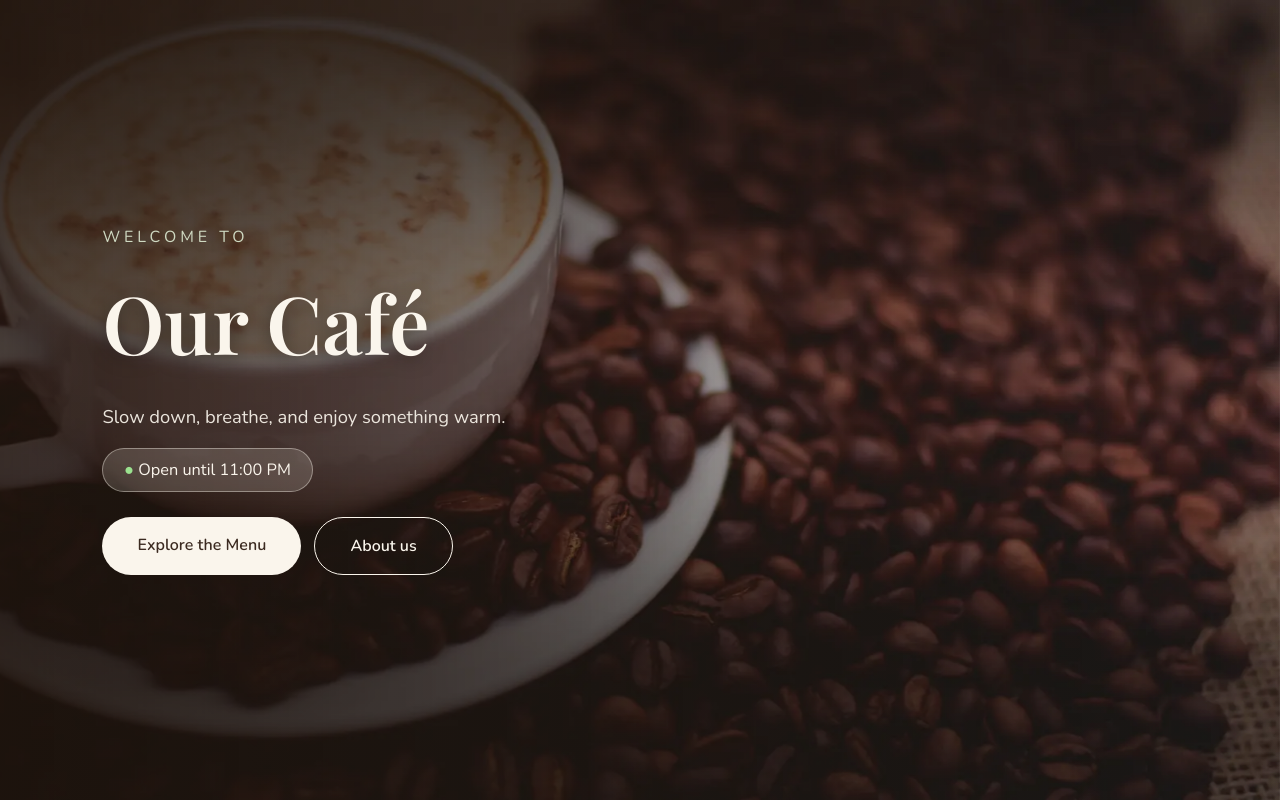
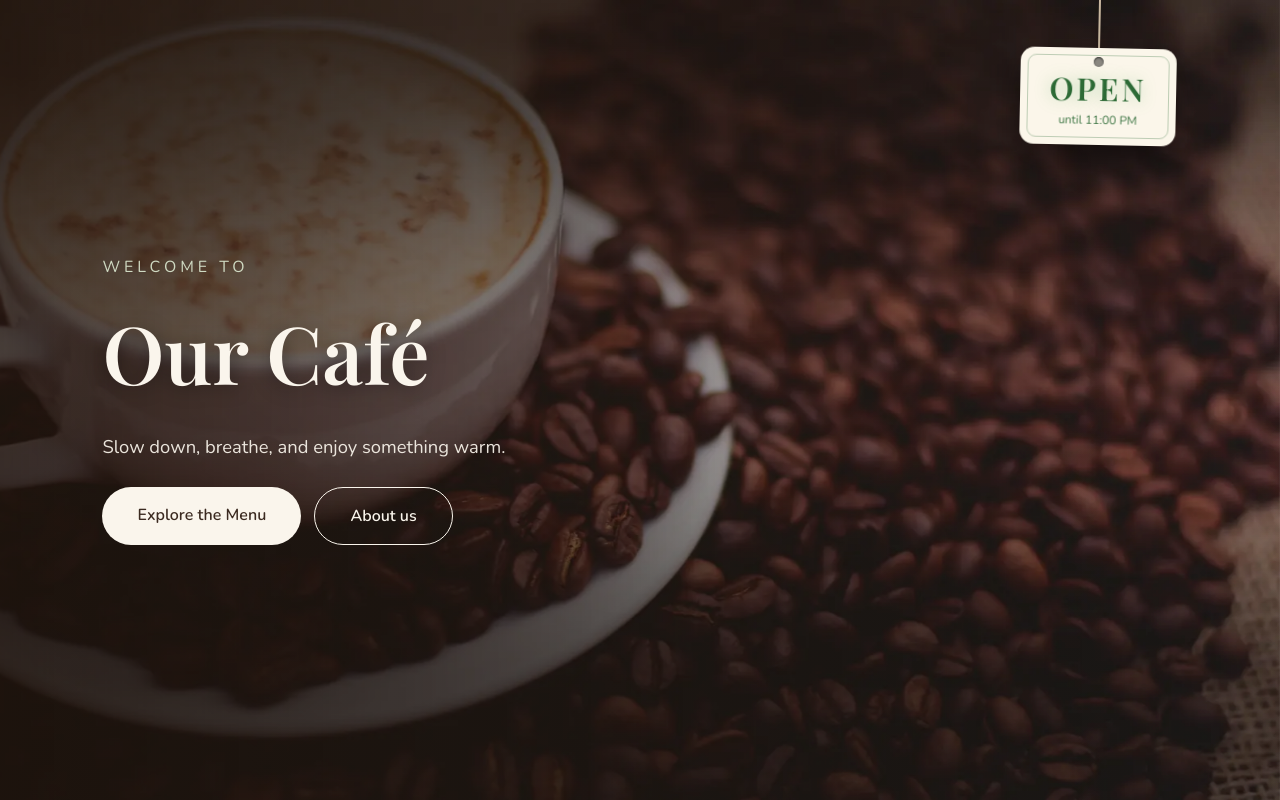
Before and after one commit to saeedzs/coffee-shop, a Django app: page / in a window 1280 px wide. Run offline with Django 5.2, Linux system fonts and the light colour scheme; data comes from the database, SQL or seed files in the repository; both versions use the stored data as it was after the commit.

Commit message:
open tag added on homepage

```diff
--- /dev/null
+++ b/coffee/static/css/door-sign.css
@@ -0,0 +1,48 @@
+/* The OPEN / CLOSED door sign on the welcome page */
+.door-sign {
+  position: absolute; top: 0; right: 8%; z-index: 5;
+  display: block; text-decoration: none;
+  transform-origin: 50% 0; transform: rotate(-2deg);
+  animation: door-sway 5s ease-in-out infinite;
+}
+.door-sign::before {                                              /* the string */
+  content: ""; display: block; width: 2px; height: 48px; margin: 0 auto; background: #c9b8a0;
+}
+.plate {
+  position: relative; display: block; width: 156px; padding: 1.5rem 1rem 1.05rem;
+  text-align: center; border-radius: 14px; box-shadow: 0 14px 28px rgba(0, 0, 0, .45);
+}
+.plate::before {                                                  /* hole for the string */
+  content: ""; position: absolute; top: .55rem; left: 50%; width: 10px; height: 10px; margin-left: -5px;
+  border-radius: 50%; background: rgba(0, 0, 0, .45); box-shadow: inset 0 1px 2px rgba(0, 0, 0, .6);
+}
+.plate::after {                                                   /* thin inner border, like a printed sign */
+  content: ""; position: absolute; inset: 7px; border: 1.5px solid currentColor; border-radius: 9px;
+  opacity: .3; pointer-events: none;
+}
+.door-sign.open   .plate { background: #fbf6ea; color: #2c6a35; }
+.door-sign.closed .plate { background: #1b2236; color: #f2b36b; }
+
+.plate b {
+  display: block; font-family: "Playfair Display", Georgia, serif;
+  font-size: 1.95rem; letter-spacing: .1em; line-height: 1.05;
+}
+.door-sign.open   b { text-shadow: 0 0 16px rgba(80, 170, 90, .4); }
+.door-sign.closed b { text-shadow: 0 0 16px rgba(242, 179, 107, .5); }
+.plate small { display: block; margin-top: .5rem; font-size: .74rem; line-height: 1.3; opacity: .92; }
+
+.door-sign:hover { animation-play-state: paused; }
+.door-sign:hover .plate { box-shadow: 0 18px 34px rgba(0, 0, 0, .55); }
+.door-sign:focus-visible { outline: 3px solid #fbf6ea; outline-offset: 4px; border-radius: 14px; }
+
+@keyframes door-sway { 0%, 100% { transform: rotate(-2.5deg); } 50% { transform: rotate(2.5deg); } }
+
+/* Phones: a smaller sign in the same corner */
+@media (max-width: 700px) {
+  .door-sign { right: 5%; }
+  .door-sign::before { height: 34px; }
+  .plate { width: 118px; padding: 1.2rem .7rem .85rem; }
+  .plate b { font-size: 1.5rem; }
+  .plate small { font-size: .66rem; }
+  .hero { padding-top: 8.5rem; }                  /* leaves room for the sign above the text */
+}
--- a/coffee/templates/coffee/welcome.html
+++ b/coffee/templates/coffee/welcome.html
@@ -1,6 +1,8 @@
 {% extends "coffee/base.html" %}
+{% load static %}
 {% block title %}Welcome{% endblock %}
 {% block content %}
+<link rel="stylesheet" href="{% static 'css/door-sign.css' %}">
 <section class="hero">
   <div class="hero-overlay"></div>
 
@@ -10,17 +12,24 @@
     <p class="tagline">
       {% if shop.is_open_now %}Slow down, breathe, and enjoy something warm.{% else %}We're closed for now. Have a look at the menu while you wait.{% endif %}
     </p>
-    <p>
-      {% if shop.is_open_now %}
-      <span class="status open"><span class="dot">●</span> {{ shop.open_until_text }}</span>
-      {% else %}
-      <span class="status closed"><span class="dot">🌙</span> Closed right now{% if shop.next_opening_text %} · {{ shop.next_opening_text }}{% endif %}</span>
-      {% endif %}
-    </p>
     <div class="hero-actions">
       <a class="btn" href="{% url 'categories' %}">Explore the Menu</a>
       <a class="btn btn-ghost" href="{% url 'about' %}">About us</a>
     </div>
   </div>
+
+  <!-- Door sign: OPEN / CLOSED. Tapping it shows the hours and address. -->
+  <a class="door-sign {% if shop.is_open_now %}open{% else %}closed{% endif %}" href="{% url 'about' %}"
+     title="Opening hours and how to find us">
+    <span class="plate">
+      {% if shop.is_open_now %}
+        <b>OPEN</b>
+        <small>{{ shop.open_until_text|cut:"Open " }}</small>
+      {% else %}
+        <b>CLOSED</b>
+        {% if shop.next_opening_text %}<small>{{ shop.next_opening_text }}</small>{% endif %}
+      {% endif %}
+    </span>
+  </a>
 </section>
 {% endblock %}
```
Also changed, not shown: coffee/test_welcome_sign.py (added, +35 -0 lines), db.sqlite3.
